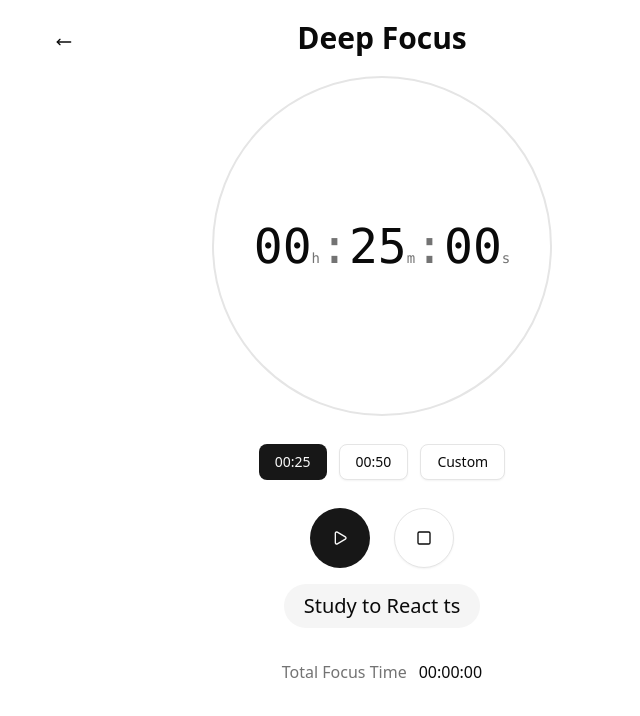
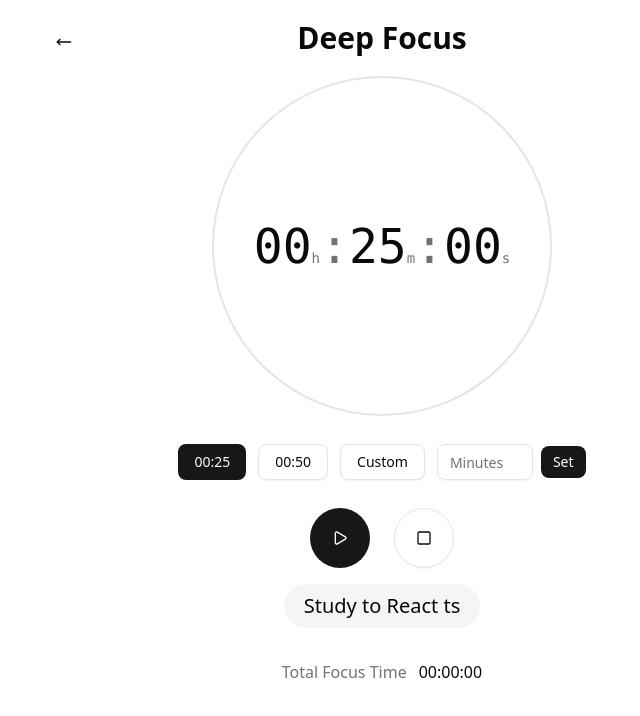
Before and after one commit to chlnaa/focus-based-todo, a React (Vite) app: page /focus in a window 1280 px wide. Both pictures are taken after a click on the button "Custom". Shown: the top 716 px of the page, without its empty margins (258-898 px from the left). Built offline with nearby package versions, Linux system fonts and the light colour scheme.

Commit message:
feat(focus): add custom duration input and refactor setter logic
- Integrated `handleSetDuration` to handle both presets and custom values.
- Added custom minute input UI with `fade-in` and `zoom-in` animations.

```diff
--- a/src/pages/FocusPage.tsx
+++ b/src/pages/FocusPage.tsx
@@ -1,4 +1,5 @@
 import { Button } from '@/components/ui/button';
+import { Input } from '@/components/ui/input';
 import { Play, Square, MoveLeft, Pause } from 'lucide-react';
 import { useState } from 'react';
 import { useInterval } from 'usehooks-ts';
@@ -10,13 +11,17 @@ export default function FocusPage() {
   const [timeLeft, setTimeLeft] = useState(1500);
   const [initialTime, setInitialTime] = useState(1500);
 
+  const [isCustomInputOpen, setIsCustomInputOpen] = useState(false);
+  const [customMinutes, setCustomMinutes] = useState('');
+
   const { hours, minutes, seconds } = formatTimer(timeLeft);
 
-  const handlePreset = (minutes: number) => {
+  const handleSetDuration = (minutes: number) => {
     const seconds = minutes * 60;
+    setStatus('idle');
     setTimeLeft(seconds);
     setInitialTime(seconds);
-    setStatus('idle');
+    setIsCustomInputOpen(false);
   };
 
   const handlePlayClick = () => {
@@ -68,17 +73,40 @@ export default function FocusPage() {
         <div className="flex gap-3 p-2">
           <Button
             variant={initialTime === 1500 ? 'default' : 'outline'}
-            onClick={() => handlePreset(25)}
+            onClick={() => handleSetDuration(25)}
           >
             00:25
           </Button>
           <Button
             variant={initialTime === 3000 ? 'default' : 'outline'}
-            onClick={() => handlePreset(50)}
+            onClick={() => handleSetDuration(50)}
           >
             00:50
           </Button>
-          <Button variant={'outline'}>Custom</Button>
+          <Button
+            variant={'outline'}
+            onClick={() => setIsCustomInputOpen(!isCustomInputOpen)}
+          >
+            Custom
+          </Button>
+
+          {isCustomInputOpen && (
+            <div className="flex gap-2 items-center animate-in fade-in zoom-in duration-200">
+              <Input
+                className="w-24"
+                type="number"
+                placeholder="Minutes"
+                value={customMinutes}
+                onChange={(e) => setCustomMinutes(e.target.value)}
+              />
+              <Button
+                size={'sm'}
+                onClick={() => handleSetDuration(Number(customMinutes))}
+              >
+                Set
+              </Button>
+            </div>
+          )}
         </div>
         <div className="flex gap-6 items-center">
           <Button className="rounded-full w-15 h-15" onClick={handlePlayClick}>
```
